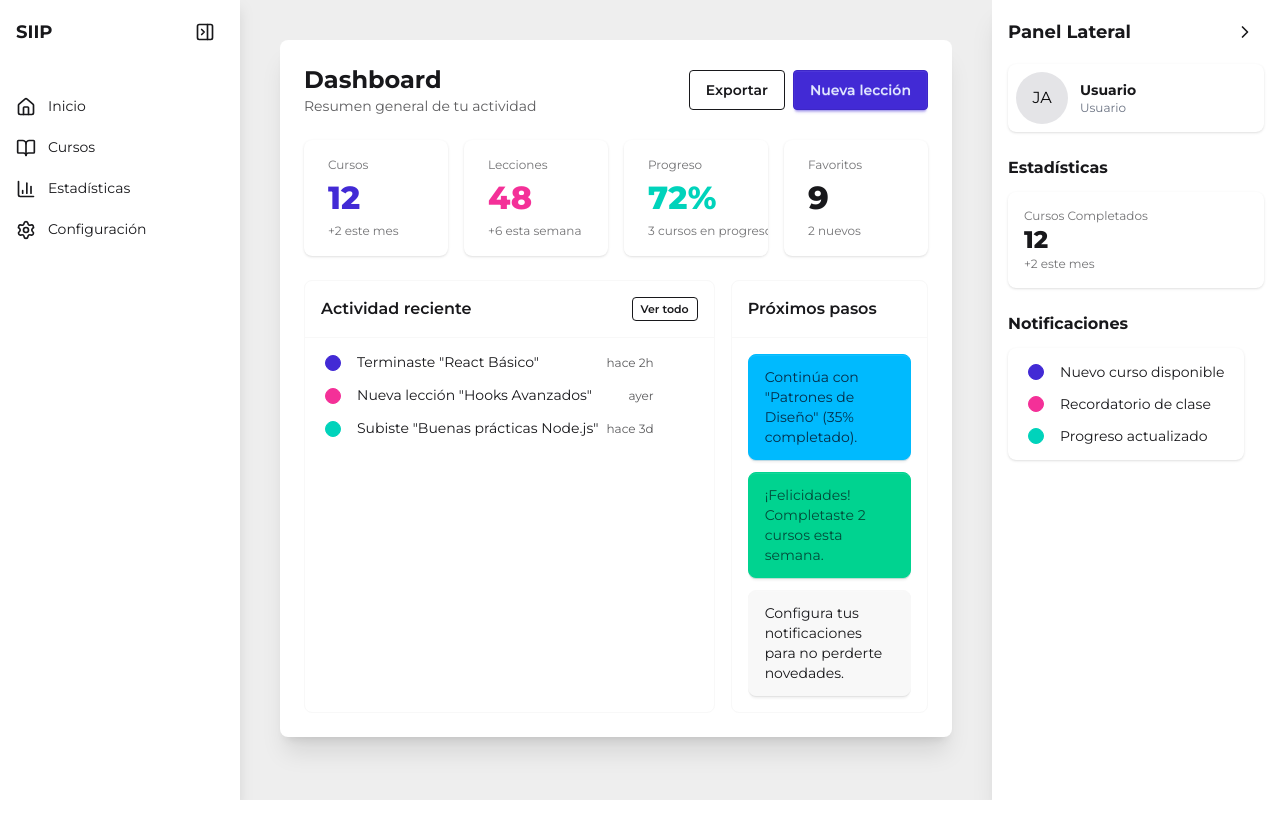
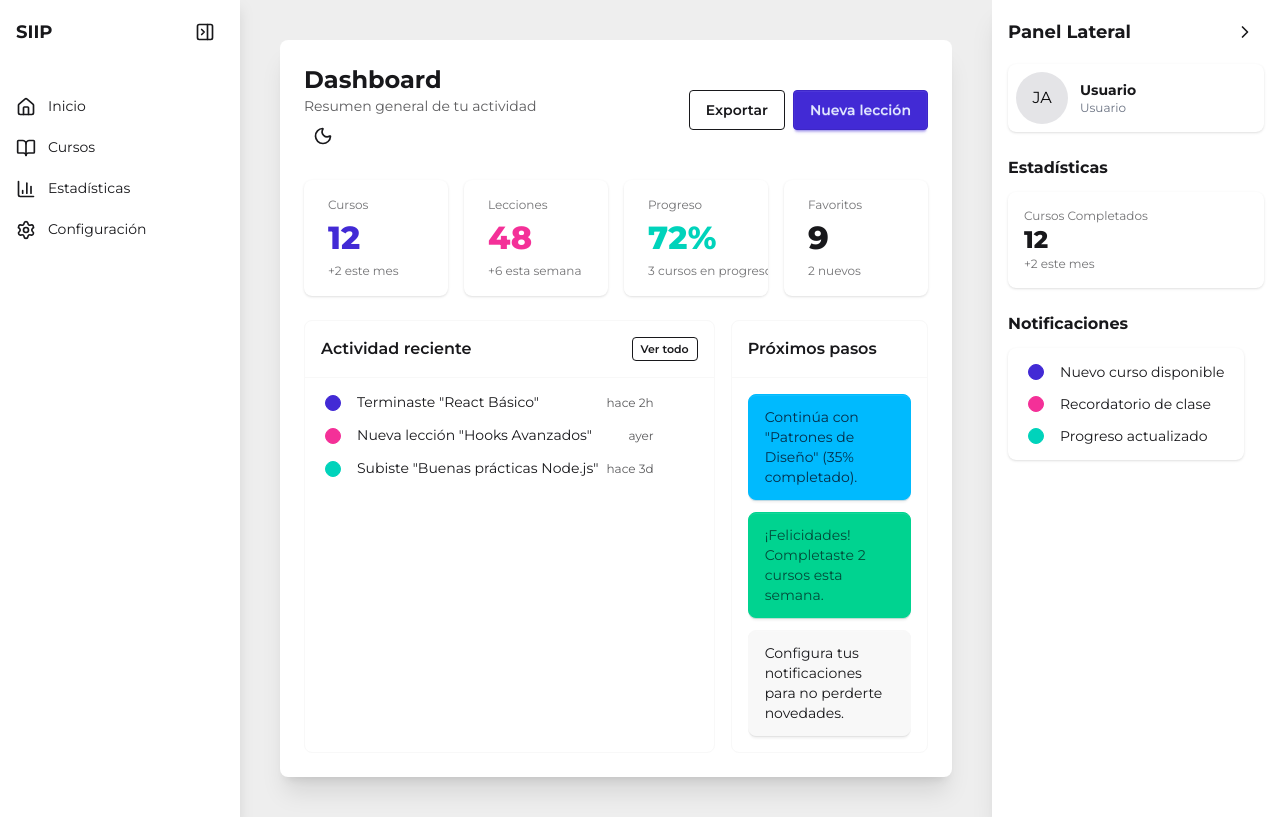
Before and after one commit to little-Johny/codeducation, a React (Vite) app in the folder frontend/: page /dashboard in a window 1280 px wide. Built offline with nearby package versions, Linux system fonts and the light colour scheme.

Commit message:
feat: agregar el componente ThemeToggle para permitir el cambio de tema entre claro y oscuro en el dashboard

```diff
--- /dev/null
+++ b/frontend/src/components/ThemeToggle.jsx
@@ -0,0 +1,17 @@
+
+import { Moon, Sun } from "lucide-react";
+import useTheme from "../hooks/useTheme";
+
+export default function ThemeToggle() {
+  const { theme, toggleTheme } = useTheme();
+
+  return (
+    <button
+      onClick={toggleTheme}
+      className="btn btn-ghost rounded-full p-2"
+      aria-label="Cambiar tema"
+    >
+      {theme === "dark" ? <Sun className="w-5 h-5" /> : <Moon className="w-5 h-5" />}
+    </button>
+  );
+}
--- /dev/null
+++ b/frontend/src/hooks/useTheme.jsx
@@ -0,0 +1,18 @@
+import { useEffect, useState } from "react";
+
+export default function useTheme() {
+    const [theme, setTheme] = useState(() => {
+        return localStorage.getItem("theme") || "light";
+    });
+
+    useEffect(() => {
+        document.querySelector("style").setAttribute("data-theme", theme);
+        localStorage.setItem("theme", theme);
+    }, [theme]);
+
+    const toggleTheme = () => {
+        setTheme((prev) => (prev === "light" ? "dark" : "light"));
+    };
+
+    return { theme, toggleTheme };
+}
--- a/frontend/src/pages/(app)/Dashboard.jsx
+++ b/frontend/src/pages/(app)/Dashboard.jsx
@@ -1,4 +1,4 @@
-import React from "react";
+import ThemeToggle from "../../components/ThemeToggle";
 
 export default function Dashboard() {
     return (
@@ -11,6 +11,7 @@ export default function Dashboard() {
                         <p className="text-sm text-base-content/70">
                             Resumen general de tu actividad
                         </p>
+                        <ThemeToggle />
                     </div>
                     <div className="flex items-center gap-2">
                         <button className="btn btn-outline">Exportar</button>
```
